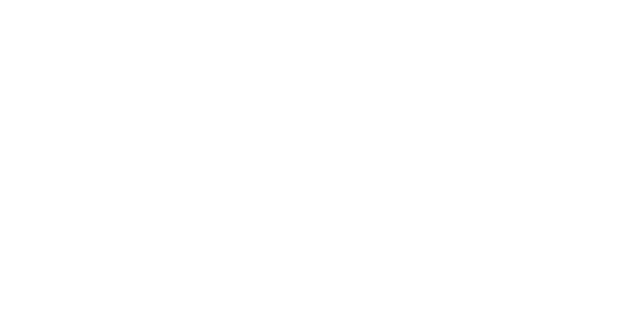
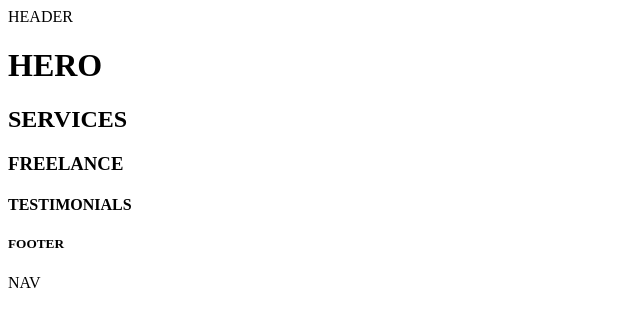
Before and after one commit to ESinkev/10-grid, a plain HTML site: page index.html in a window 1280 px wide. Shown: the whole page, without its empty margins (0-640 px from the left). Drawn offline with Linux system fonts and the light colour scheme.

Commit message:
Main update

```diff
--- a/index.html
+++ b/index.html
@@ -6,6 +6,18 @@
     <title>Document</title>
 </head>
 <body>
-
+    <div class="header">
+        HEADER
+    </div>
+    <main>
+    <h1>HERO</h1>
+    <h2>SERVICES</h2>
+    <h3>FREELANCE</h3>
+    <h4>TESTIMONIALS</h4>
+    <h5>FOOTER</h5>
+    <nav class="nav">
+        NAV
+    </nav>
+</main>
 </body>
 </html>
--- /dev/null
+++ b/main.css
@@ -0,0 +1,45 @@
+body {
+    display: grid;
+    grid-template-columns: 20px 1fr 20px;
+}
+
+    div {
+        grid-area: pavadinimas;
+        display: inline-block;
+        width: 100%;
+        border: black;
+        border-style: solid;
+    }
+
+    h1 {
+display: inline-block;
+width: 100%;
+border: black;
+border-style: solid;
+    }
+
+    h2 {
+
+    }
+
+    h3 {
+
+    }
+    h4 {
+
+    }
+    h5 {
+
+    }
+}
+
+
+
+@media (max-width: 900px) {
+body {
+    display: grid;
+    grid-template-columns: 20px 1fr 20px;
+    grid-template-areas:
+   ". tekstas ."
+}
+}
```
